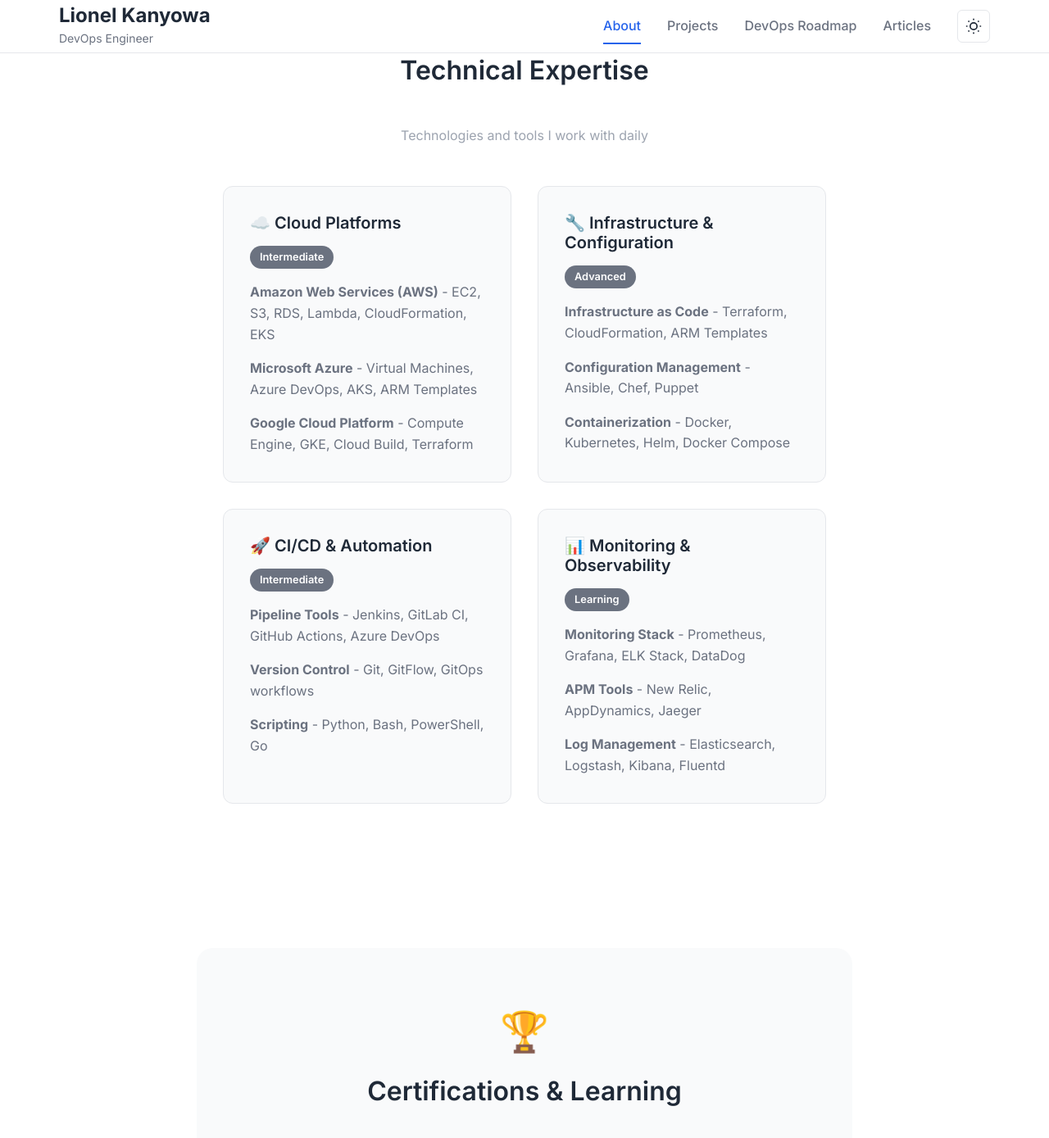
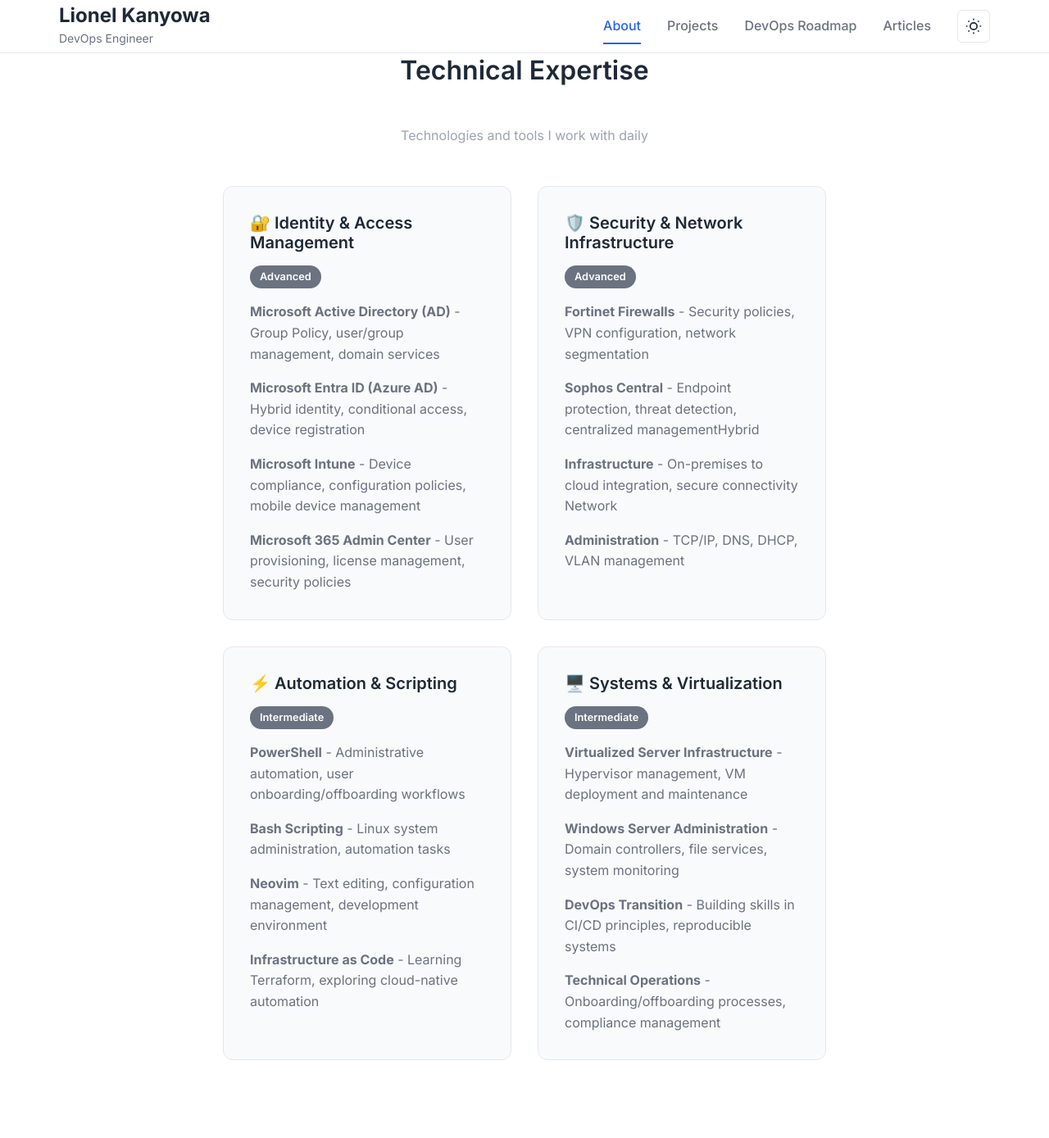
Before and after one commit to lionelkanyowa/lionelkanyowa.github.io, a Jekyll site: the page built from about.md, in a window 1280 px wide and 1400 px high, scrolled down 2907 px. Shown: the top 1389 px of the window at 82% size. Built offline with Jekyll 4.4.1, drawn with Linux system fonts in a browser that asks for light colours.

Commit message:
chore: updated content in 'About Me' and 'DevOps' roadmap section

```diff
--- a/about.md
+++ b/about.md
@@ -126,42 +126,47 @@
     <div class="card-grid">
       <div class="card expertise-card">
         <div class="card-header">
-          <h3>☁️ Cloud Platforms</h3>
-          <div class="expertise-level">Intermediate</div>
+          <h3>🔐 Identity & Access Management</h3>
+          <div class="expertise-level">Advanced</div>
         </div>
-        <p><strong>Amazon Web Services (AWS)</strong> - EC2, S3, RDS, Lambda, CloudFormation, EKS</p>
-        <p><strong>Microsoft Azure</strong> - Virtual Machines, Azure DevOps, AKS, ARM Templates</p>
-        <p><strong>Google Cloud Platform</strong> - Compute Engine, GKE, Cloud Build, Terraform</p>
+        <p><strong>Microsoft Active Directory (AD)</strong> - Group Policy, user/group management, domain services</p>
+        <p><strong>Microsoft Entra ID (Azure AD)</strong> - Hybrid identity, conditional access, device registration</p>
+        <p><strong>Microsoft Intune</strong> - Device compliance, configuration policies, mobile device management</p>
+        <p><strong>Microsoft 365 Admin Center</strong> - User provisioning, license management, security policies</p>
       </div>
 
       <div class="card expertise-card">
         <div class="card-header">
-          <h3>🔧 Infrastructure & Configuration</h3>
+          <h3>🛡️ Security & Network Infrastructure</h3>
           <div class="expertise-level">Advanced</div>
         </div>
-        <p><strong>Infrastructure as Code</strong> - Terraform, CloudFormation, ARM Templates</p>
-        <p><strong>Configuration Management</strong> - Ansible, Chef, Puppet</p>
-        <p><strong>Containerization</strong> - Docker, Kubernetes, Helm, Docker Compose</p>
+        <p><strong>Fortinet Firewalls</strong> - Security policies, VPN configuration, network segmentation</p>
+        <p><strong>Sophos Central</strong> - Endpoint protection, threat detection, centralized managementHybrid</p>
+        <p><strong>Infrastructure</strong> - On-premises to cloud integration, secure connectivity Network</p>
+        <p><strong>Administration</strong> - TCP/IP, DNS, DHCP, VLAN management</p>
+
       </div>
 
       <div class="card expertise-card">
         <div class="card-header">
-          <h3>🚀 CI/CD & Automation</h3>
+          <h3>⚡ Automation & Scripting</h3>
           <div class="expertise-level">Intermediate</div>
         </div>
-        <p><strong>Pipeline Tools</strong> - Jenkins, GitLab CI, GitHub Actions, Azure DevOps</p>
-        <p><strong>Version Control</strong> - Git, GitFlow, GitOps workflows</p>
-        <p><strong>Scripting</strong> - Python, Bash, PowerShell, Go</p>
+        <p><strong>PowerShell</strong> - Administrative automation, user onboarding/offboarding workflows</p>
+        <p><strong>Bash Scripting</strong> - Linux system administration, automation tasks</p>
+        <p><strong>Neovim</strong> - Text editing, configuration management, development environment</p>
+        <p><strong>Infrastructure as Code</strong> - Learning Terraform, exploring cloud-native automation</p>
       </div>
 
       <div class="card expertise-card">
         <div class="card-header">
-          <h3>📊 Monitoring & Observability</h3>
-          <div class="expertise-level">Learning</div>
+          <h3>🖥️ Systems & Virtualization</h3>
+          <div class="expertise-level">Intermediate</div>
         </div>
-        <p><strong>Monitoring Stack</strong> - Prometheus, Grafana, ELK Stack, DataDog</p>
-        <p><strong>APM Tools</strong> - New Relic, AppDynamics, Jaeger</p>
-        <p><strong>Log Management</strong> - Elasticsearch, Logstash, Kibana, Fluentd</p>
+        <p><strong>Virtualized Server Infrastructure</strong> - Hypervisor management, VM deployment and maintenance</p>
+        <p><strong>Windows Server Administration</strong> - Domain controllers, file services, system monitoring</p>
+        <p><strong>DevOps Transition</strong> - Building skills in CI/CD principles, reproducible systems</p>
+        <p><strong>Technical Operations</strong> - Onboarding/offboarding processes, compliance management</p>
       </div>
     </div>
   </div>
```
Also changed, not shown: devops-roadmap.md (+2 -2 lines), 3 other files.
